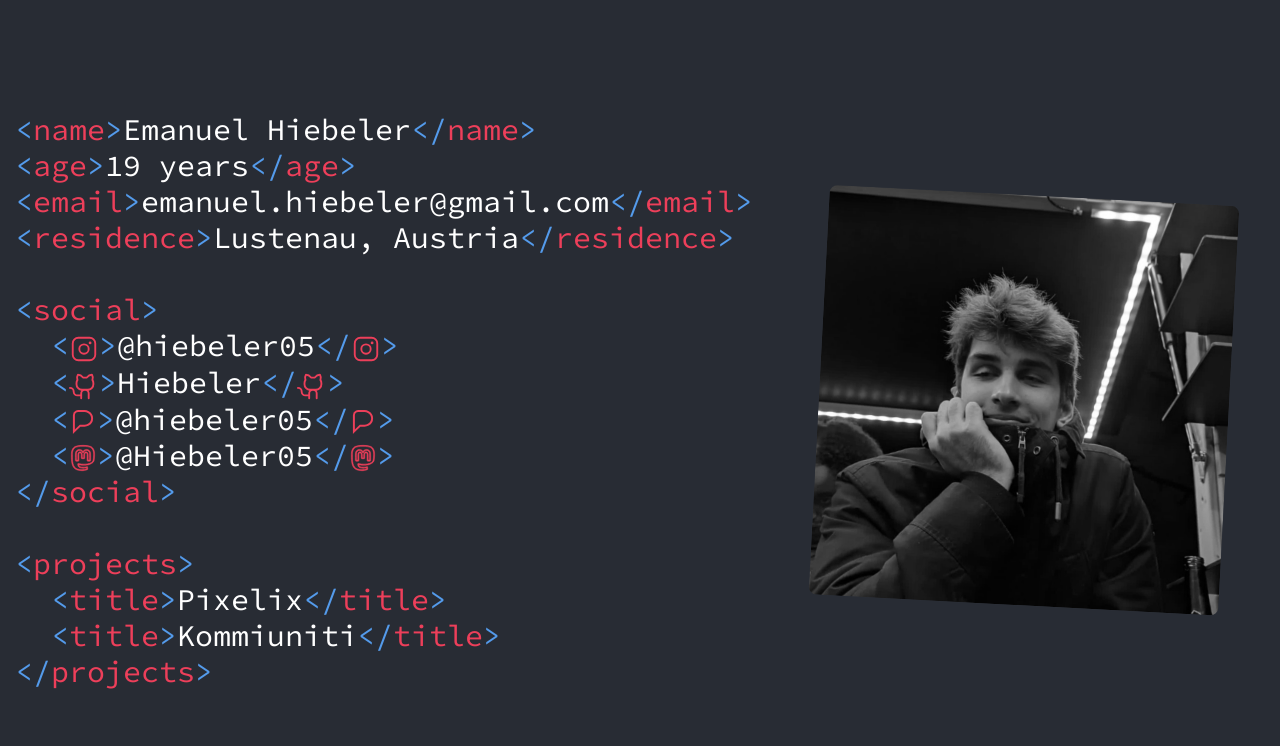
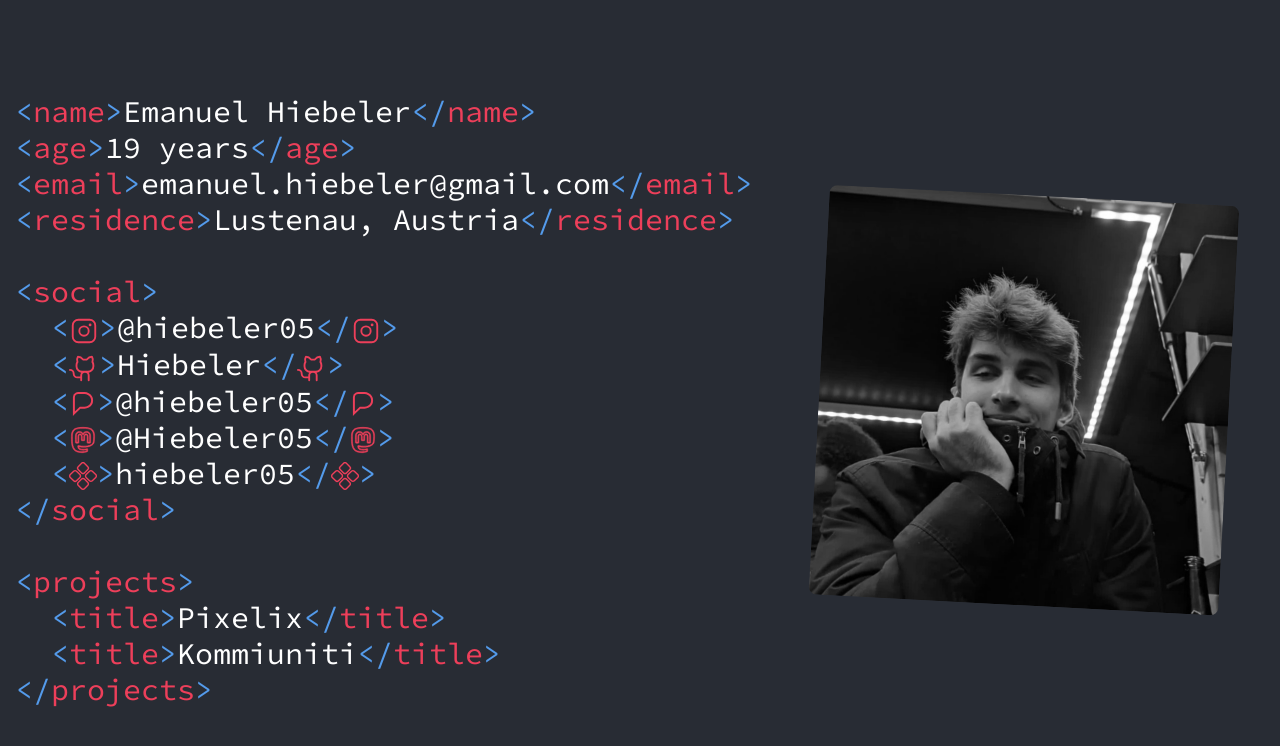
Before and after one commit to Hiebeler/portfolio-website, a Next.js app: page / in a window 1280 px wide. Shown: the top 746 px of the page. Built offline with nearby package versions, Linux system fonts and the light colour scheme.

Commit message:
Add socialfolio to portfolio

```diff
--- a/src/pages/index.tsx
+++ b/src/pages/index.tsx
@@ -3,7 +3,6 @@ import Image from "next/image";
 import { Inter } from "next/font/google";
 import Typewriter from "typewriter-effect";
 import {
-  EnvelopeSimple,
   GithubLogo,
   InstagramLogo,
 } from "@phosphor-icons/react";
@@ -22,9 +21,11 @@ export default function Home() {
   const githubNameFinished = "Hiebeler";
   const [githubName, setGithubName] = useState<string>(githubNameFinished);
   const pixelfedNameFinished = "@hiebeler05";
-  const [pixelfedName, setPixelfedName] = useState<string>(githubNameFinished);
+  const [pixelfedName, setPixelfedName] = useState<string>(pixelfedNameFinished);
   const mastodonNameFinished = "@Hiebeler05";
-  const [mastodonName, setMastodonName] = useState<string>(githubNameFinished);
+  const [mastodonName, setMastodonName] = useState<string>(mastodonNameFinished);
+  const socialfolioFinished = "hiebeler05";
+  const [socialfolio, setSocialfolio] = useState<string>();
   const nameFinished = "Emanuel Hiebeler";
   const [name, setName] = useState<string>(nameFinished);
   let AgeFinished = "";
@@ -53,6 +54,7 @@ export default function Home() {
     randomTextAnimation(githubNameFinished, setGithubName);
     randomTextAnimation(pixelfedNameFinished, setPixelfedName);
     randomTextAnimation(mastodonNameFinished, setMastodonName);
+    randomTextAnimation(socialfolioFinished, setSocialfolio);
     randomTextAnimation(pixelixFinished, setPixelix);
     randomTextAnimation(kommiunitiFinished, setKommiuniti);
   }, []);
@@ -255,6 +257,37 @@ export default function Home() {
               <span className="text-secondary">&gt;</span>
             </p>
             <p>
+              &nbsp;&nbsp;
+              <span className="text-secondary">&lt;</span>
+              <span className="text-primary">
+                <img
+                  src={"/images/socialfolio.svg"}
+                  alt="socialfolio"
+                  className="inline md:h-7 sm:h-4 h-3"
+                />
+              </span>
+              <span className="text-secondary">&gt;</span>
+              <a
+                className="hover:cursor-pointer hover:underline"
+                href="https://socialfolio.me/hiebeler05"
+                onMouseEnter={() =>
+                  randomTextAnimation(socialfolioFinished, setSocialfolio)
+                }
+              >
+                {socialfolio}
+              </a>
+              <span className="text-secondary">&lt;/</span>
+              <span className="text-primary">
+                <img
+                  src={"/images/socialfolio.svg"}
+                  alt="socialfolio"
+                  className="inline md:h-7 sm:h-4 h-3"
+                />
+              </span>
+              <span className="text-secondary">&gt;</span>
+            </p>
+
+            <p>
               <span className="text-secondary">&lt;/</span>
               <span className="text-primary">social</span>
               <span className="text-secondary">&gt;</span>
```
Also changed, not shown: public/images/socialfolio.svg (added).
